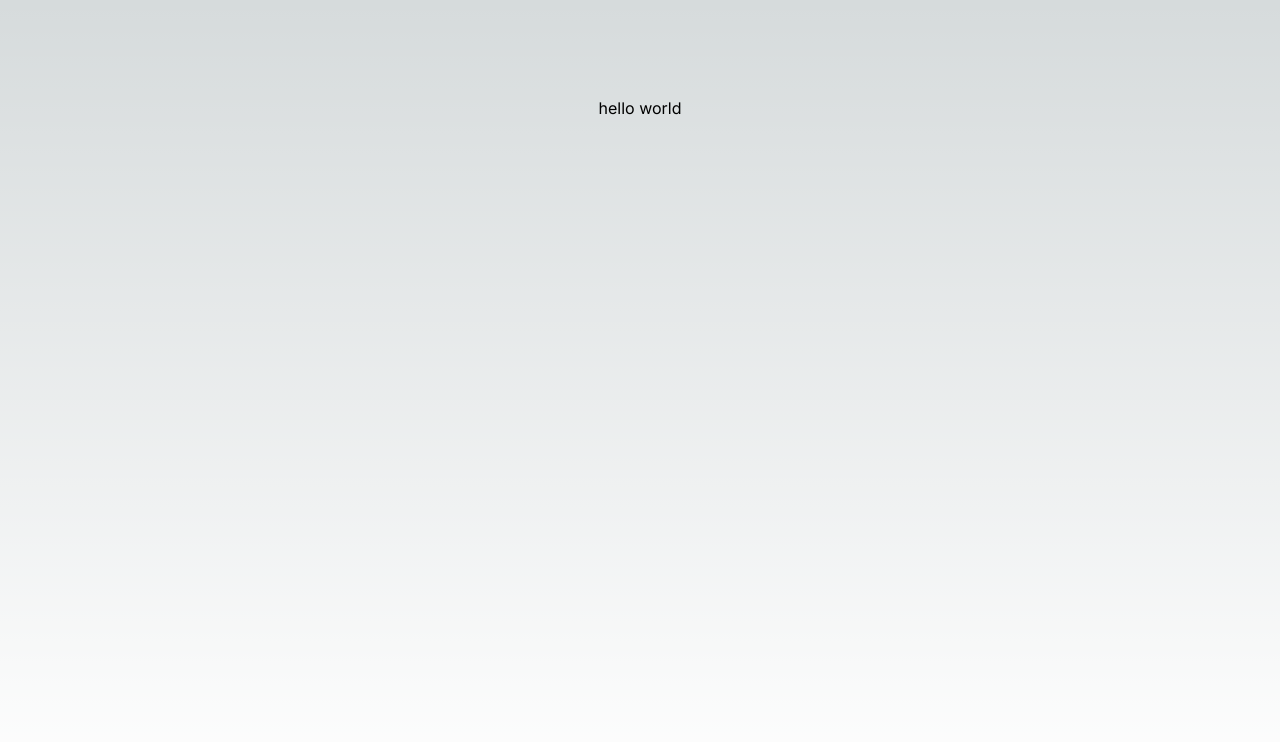
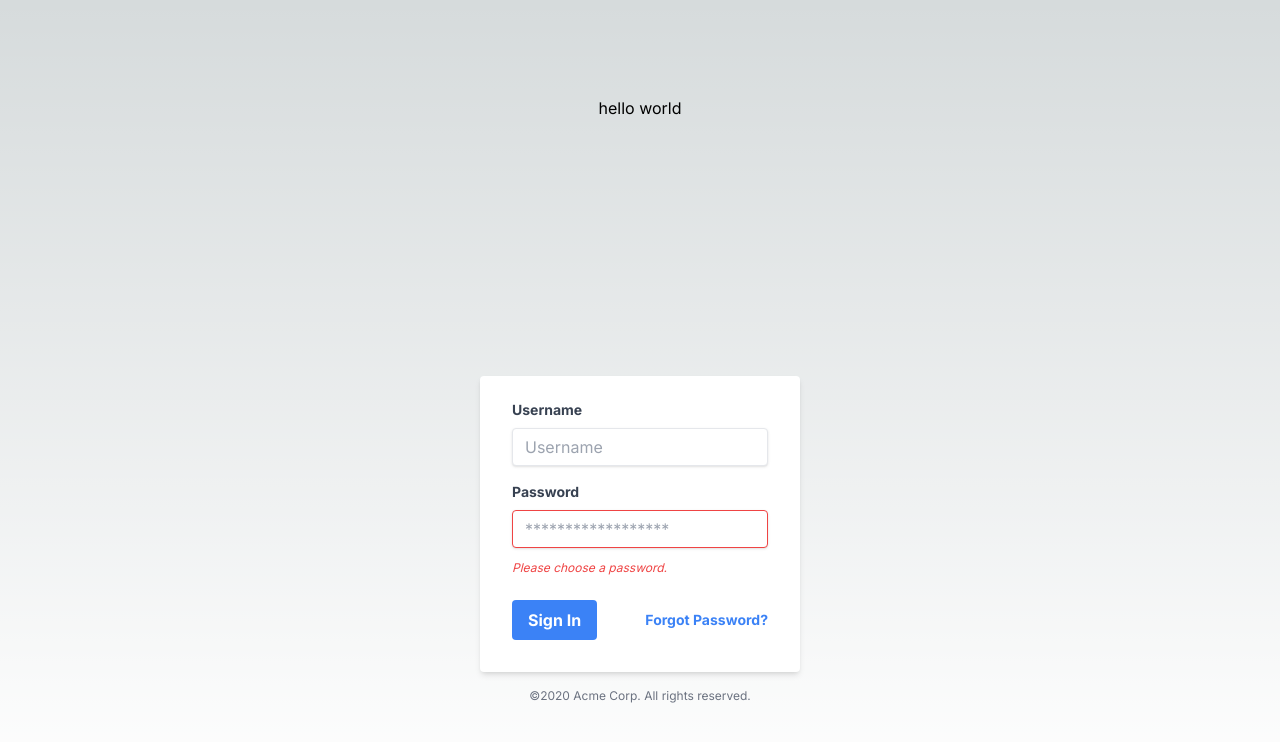
Before and after one commit to DurandoAngiulo/facets-app, a Next.js app: page / in a window 1280 px wide. Shown: the top 742 px of the page. Built offline with nearby package versions, Linux system fonts and the light colour scheme.

Commit message:
fixed commit issues finally

```diff
--- a/app/page.tsx
+++ b/app/page.tsx
@@ -4,6 +4,58 @@
   return (
     <main className="flex min-h-screen flex-col items-center justify-between p-24">
       <h1>hello world</h1>
+      <div className="w-full max-w-xs">
+        <form className="bg-white shadow-md rounded px-8 pt-6 pb-8 mb-4">
+          <div className="mb-4">
+            <label
+              className="block text-gray-700 text-sm font-bold mb-2"
+              htmlFor="username"
+            >
+              Username
+            </label>
+            <input
+              className="shadow appearance-none border rounded w-full py-2 px-3 text-gray-700 leading-tight focus:outline-none focus:shadow-outline"
+              id="username"
+              type="text"
+              placeholder="Username"
+            />
+          </div>
+          <div className="mb-6">
+            <label
+              className="block text-gray-700 text-sm font-bold mb-2"
+              htmlFor="password"
+            >
+              Password
+            </label>
+            <input
+              className="shadow appearance-none border border-red-500 rounded w-full py-2 px-3 text-gray-700 mb-3 leading-tight focus:outline-none focus:shadow-outline"
+              id="password"
+              type="password"
+              placeholder="******************"
+            />
+            <p className="text-red-500 text-xs italic">
+              Please choose a password.
+            </p>
+          </div>
+          <div className="flex items-center justify-between">
+            <button
+              className="bg-blue-500 hover:bg-blue-700 text-white font-bold py-2 px-4 rounded focus:outline-none focus:shadow-outline"
+              type="button"
+            >
+              Sign In
+            </button>
+            <a
+              className="inline-block align-baseline font-bold text-sm text-blue-500 hover:text-blue-800"
+              href="#"
+            >
+              Forgot Password?
+            </a>
+          </div>
+        </form>
+        <p className="text-center text-gray-500 text-xs">
+          &copy;2020 Acme Corp. All rights reserved.
+        </p>
+      </div>
     </main>
   );
 }
```
